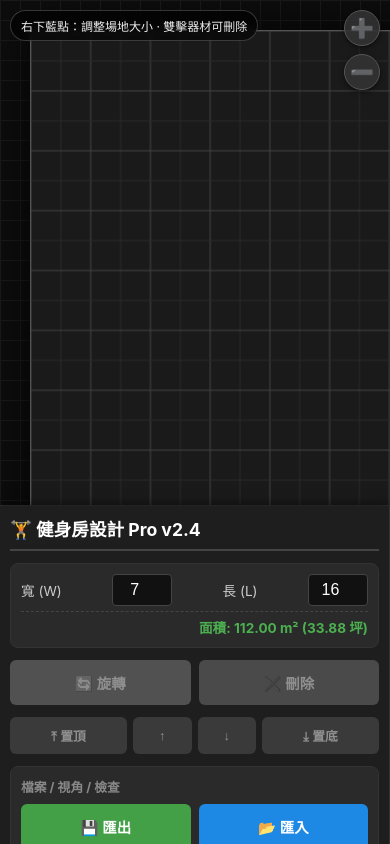
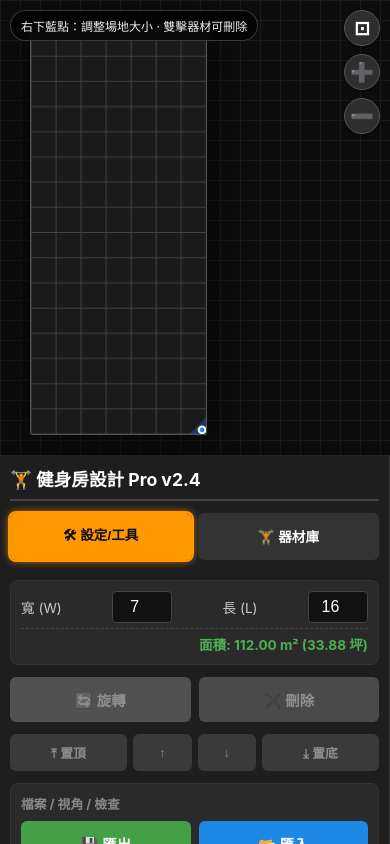
Before and after one commit to vitaslime01-oss/gym-layout-planner, a plain HTML site: page index.html in a window 390 px wide. Drawn offline with Linux system fonts and the light colour scheme.

Commit message:
Mobile responsive: auto fit-to-view, fit button, mobile tabs (tools/equipment)
Co-Authored-By: Claude Opus 4.8 (1M context) <noreply@anthropic.com>

```diff
--- a/index.html
+++ b/index.html
@@ -182,6 +182,17 @@
         .btn-view   { background: #5e35b1; }
         .btn-aisle  { background: #00838f; }
         .btn-share  { background: #3949ab; width: 100%; margin-top: 8px; }
+
+        /* 手機分頁 + 全覽 (v2.4) */
+        .mobile-tabs { display: none; }
+        @media (max-width: 768px) {
+            .mobile-tabs { display: flex; gap: 6px; margin-bottom: 8px; flex-shrink: 0; }
+            .mtab { flex: 1; background: #333; color: #fff; padding: 11px 6px; border-radius: 6px; font-size: 0.85em; }
+            .mtab.active { background: var(--accent-color); color: #111; }
+            #sidebar.tab-tools .pane-equip { display: none !important; }
+            #sidebar.tab-equip .pane-tools { display: none !important; }
+            #sidebar { height: 46vh; }
+        }
         button.active {
             outline: 2px solid var(--accent-color);
             box-shadow: 0 0 8px var(--accent-color);
@@ -360,7 +371,12 @@
     <div id="sidebar">
         <h2>🏋️ 健身房設計 Pro v2.4</h2>
 
-        <div class="control-group">
+        <div class="mobile-tabs">
+            <button id="tab-tools" class="mtab active" type="button">🛠 設定/工具</button>
+            <button id="tab-equip" class="mtab" type="button">🏋 器材庫</button>
+        </div>
+
+        <div class="control-group pane-tools">
             <div class="input-row">
                 <label>寬 (W)</label>
                 <input type="number" id="room-width" value="7" min="2" max="100" step="0.5">
@@ -370,12 +386,12 @@
             <div id="area-display">面積: 0 m² (0 坪)</div>
         </div>
 
-        <div class="action-buttons">
+        <div class="action-buttons pane-tools">
             <button id="btn-rotate" class="btn-rotate" disabled>🔄 旋轉</button>
             <button id="btn-delete-one" class="btn-delete-one" disabled>❌ 刪除</button>
         </div>
 
-        <div class="layer-buttons">
+        <div class="layer-buttons pane-tools">
             <button id="btn-layer-front" class="btn-layer" disabled title="移到最上層">⤒ 置頂</button>
             <button id="btn-layer-up" class="btn-layer" disabled title="上移一層">↑</button>
             <button id="btn-layer-down" class="btn-layer" disabled title="下移一層">↓</button>
@@ -383,7 +399,7 @@
         </div>
 
         <!-- 新增：檔案 / 視角 / 走道檢查 (v2.4) -->
-        <div class="control-group">
+        <div class="control-group pane-tools">
             <h3 style="font-size: 0.8em; color: #888; margin-bottom: 8px;">檔案 / 視角 / 檢查</h3>
             <div class="tools-grid">
                 <button id="btn-export" class="btn-export">💾 匯出</button>
@@ -400,7 +416,7 @@
         </div>
 
         <!-- 新增自訂器材 (v2.4) -->
-        <div class="control-group">
+        <div class="control-group pane-tools">
             <button id="btn-add-equip-toggle" class="btn-add">➕ 新增自訂器材</button>
             <div id="add-equip-form" style="display:none;">
                 <div class="form-row">
@@ -444,7 +460,7 @@
             </div>
         </div>
 
-        <div id="equipment-container">
+        <div id="equipment-container" class="pane-equip">
             <h3 style="font-size: 0.8em; color: #666; margin-bottom: 5px;">長按拖曳新增：</h3>
             <div class="equipment-grid">
                 <!-- 原有器材 -->
@@ -523,7 +539,7 @@
             </div>
         </div>
 
-        <button id="btn-clear-all" class="btn-clear">🗑️ 清空畫布</button>
+        <button id="btn-clear-all" class="btn-clear pane-equip">🗑️ 清空畫布</button>
     </div>
 
     <!-- 畫布區域 -->
@@ -535,6 +551,7 @@
         </div>
 
         <div class="zoom-controls">
+            <button class="zoom-btn" onclick="fitToView(3.0)" title="全覽（整場顯示）">⊡</button>
             <button class="zoom-btn" onclick="adjustZoom(0.1)">➕</button>
             <button class="zoom-btn" onclick="adjustZoom(-0.1)">➖</button>
         </div>
@@ -853,6 +870,11 @@
         });
         document.getElementById('btn-add-equip').addEventListener('click', addCustomEquip);
 
+        // 手機分頁切換（桌機不顯示分頁鈕）
+        document.getElementById('sidebar').classList.add('tab-tools');
+        document.getElementById('tab-tools').addEventListener('click', () => setMobileTab('tools'));
+        document.getElementById('tab-equip').addEventListener('click', () => setMobileTab('equip'));
+
         // Zoom (Wheel)
         document.getElementById('canvas-wrapper').addEventListener('wheel', (e) => {
             if (e.ctrlKey || e.metaKey) { // 避免與頁面滾動衝突，通常按住 Ctrl 縮放
@@ -866,6 +888,9 @@
         setupCanvasInteractions();
 
         window.addEventListener('resize', () => requestAnimationFrame(() => updateCanvasSize(false)));
+
+        // 載入後自動全覽：整個場地剛好塞進畫面（最多 1:1，不放大）
+        requestAnimationFrame(() => fitToView(1.0));
     }
 
     // --- Core: Canvas Size & Zoom ---
@@ -876,9 +901,29 @@
 
     window.adjustZoom = function(delta) {
         let newZoom = state.zoomLevel + delta;
-        newZoom = Math.max(0.5, Math.min(newZoom, 3.0)); // 限制縮放範圍 0.5x ~ 3.0x
+        newZoom = Math.max(0.15, Math.min(newZoom, 3.0)); // 縮放範圍 0.15x ~ 3.0x（手機需縮更小才看得到全場）
         state.zoomLevel = newZoom;
         updateCanvasSize(false);
+    }
+
+    // 全覽：自動算縮放讓整個場地剛好塞進畫面 (v2.4，手機關鍵)
+    window.fitToView = function(maxZ) {
+        const wrap = document.getElementById('canvas-wrapper');
+        const pad = 50;
+        const availW = Math.max(60, wrap.clientWidth - pad);
+        const availH = Math.max(60, wrap.clientHeight - pad);
+        let z = Math.min(availW / (state.roomW * BASE_SCALE), availH / (state.roomL * BASE_SCALE));
+        z = Math.max(0.15, Math.min(z, maxZ || 3.0));
+        state.zoomLevel = z;
+        updateCanvasSize(false);
+    };
+
+    function setMobileTab(which) {
+        const s = document.getElementById('sidebar');
+        s.classList.remove('tab-tools', 'tab-equip');
+        s.classList.add(which === 'equip' ? 'tab-equip' : 'tab-tools');
+        document.getElementById('tab-tools').classList.toggle('active', which !== 'equip');
+        document.getElementById('tab-equip').classList.toggle('active', which === 'equip');
     }
 
     function updateCanvasSize(fromInput = false) {
```
